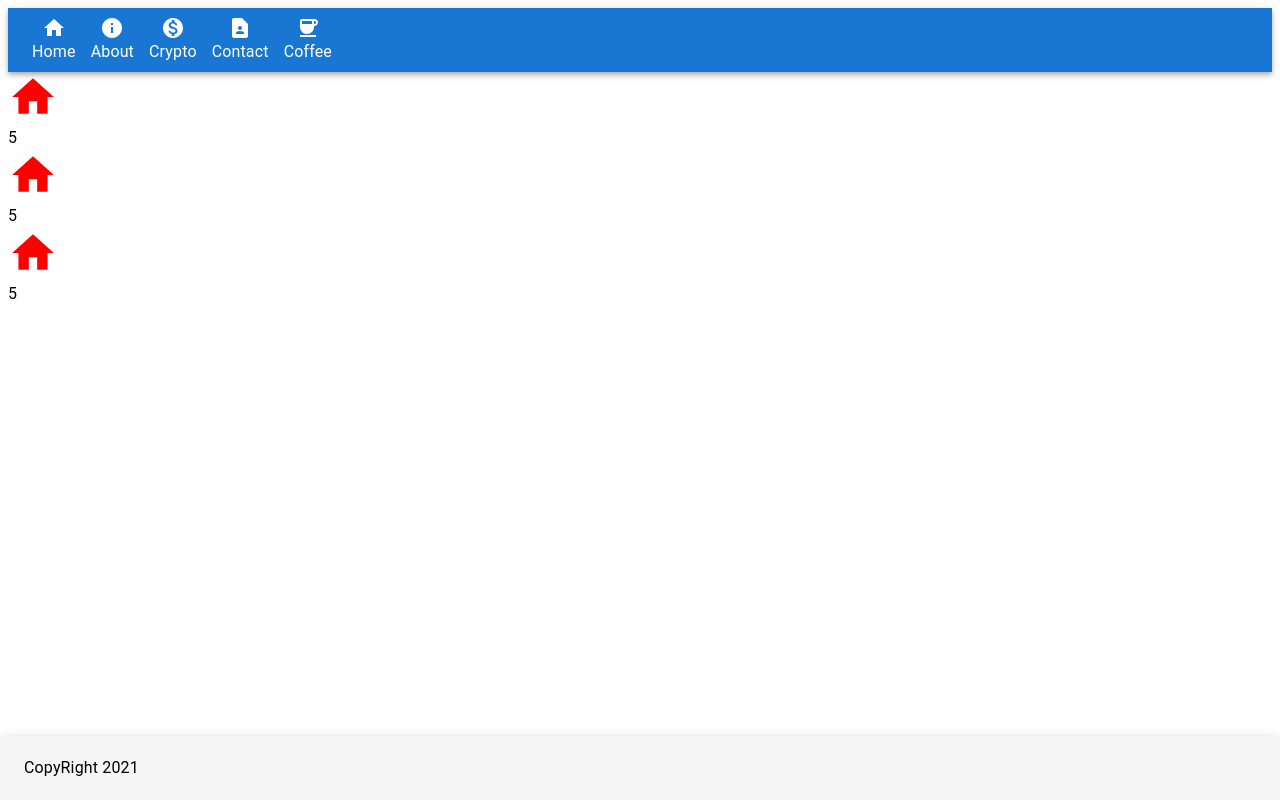
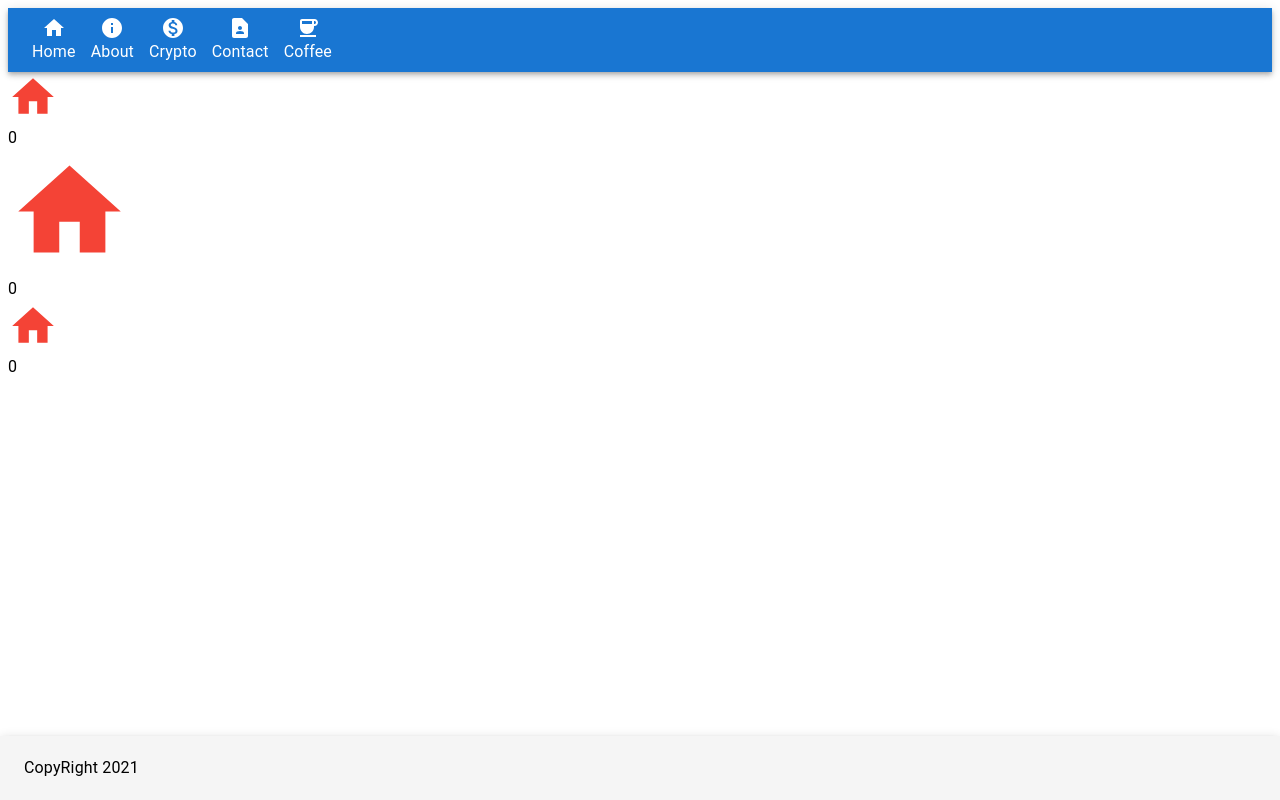
Before and after one commit to barnswills/next_js_playground, a Next.js app: page / in a window 1280 px wide. Built offline with nearby package versions, Linux system fonts and the light colour scheme.

Commit message:
material colors and dynamic route added

```diff
--- a/components/Home/HomeController.tsx
+++ b/components/Home/HomeController.tsx
@@ -1,15 +1,16 @@
 import HomeState from "./Home";
+import { red, pink } from "@mui/material/colors";
 
 export const incrementClick: Function = (homeState: HomeState): HomeState => {
   return {
     clickCount: homeState.clickCount + 1,
-    color: (homeState.clickCount + 1) % 2 === 0 ? "red" : "pink"
+    color: (homeState.clickCount + 1) % 2 === 0 ? red[500] : pink[500]
   };
 };
 
 export const decrementClick: Function = (homeState: HomeState): HomeState => {
   return {
     clickCount: homeState.clickCount - 1,
-    color: (homeState.clickCount - 1) % 2 === 0 ? "red" : "pink"
+    color: (homeState.clickCount - 1) % 2 === 0 ? red[500] : pink[500]
   };
 };
--- a/components/Home/HomeView.tsx
+++ b/components/Home/HomeView.tsx
@@ -1,18 +1,20 @@
 import HomeIcon from "@mui/icons-material/Home";
 import Typography from "@mui/material/Typography";
+
+import { red } from "@mui/material/colors";
 
 import { useState } from "react";
 import HomeState from "./Home";
 import { incrementClick, decrementClick } from "./HomeController";
 
 interface IHomeViewProps {
-  iconSize: number;
+  iconSize?: number;
 }
 
 export const HomeView: React.FC<IHomeViewProps> = (props: IHomeViewProps) => {
   const [homeState, updateHomeState] = useState<HomeState>({
-    clickCount: 5,
-    color: "red"
+    clickCount: 0,
+    color: red[500]
   });
 
   return (
--- a/pages/index.tsx
+++ b/pages/index.tsx
@@ -4,7 +4,7 @@ export default function IndexPage(): JSX.Element {
   return (
     <div>
       <HomeView />
-      <HomeView />
+      <HomeView iconSize={75} />
       <HomeView />
     </div>
   );
```
Also changed, not shown: pages/crypto.tsx (+9 -2 lines), pages/data/[data].tsx (added, +14 -0 lines).
